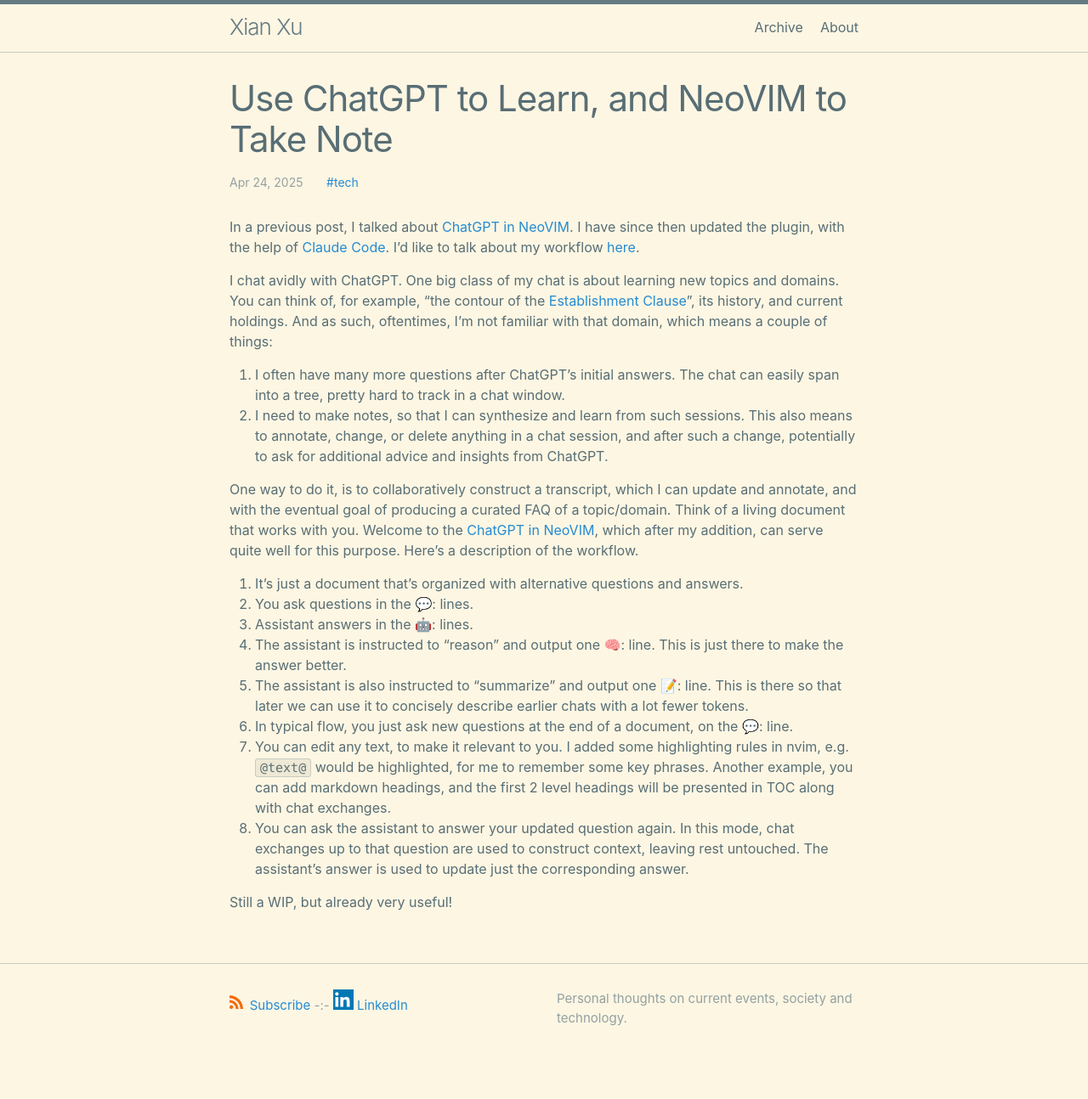
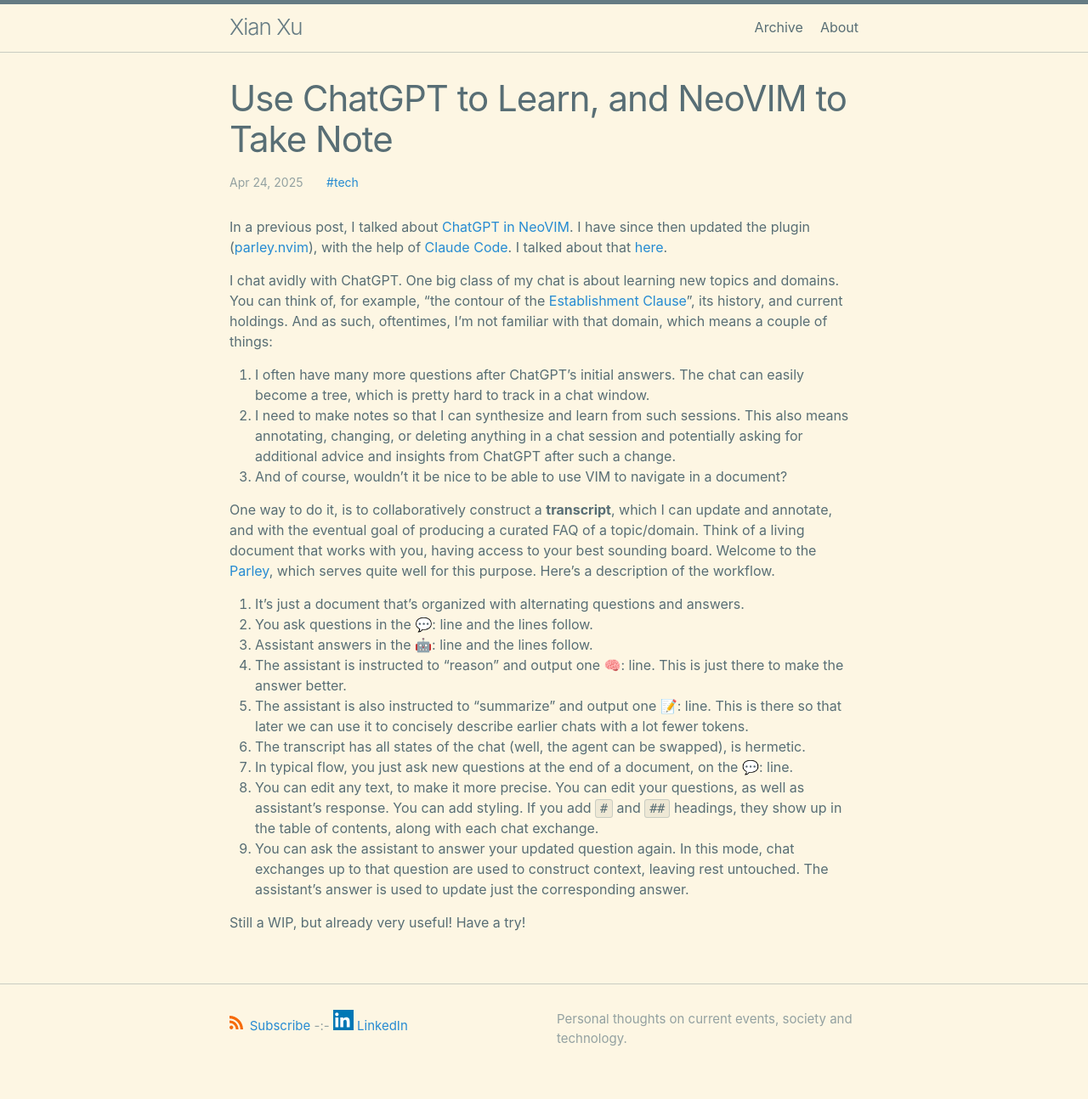
Before and after one commit to xianxu/xianxu.github.io, a Jekyll site: the page built from _posts/2025-04-24-chatgpt-in-neovim-collab.markdown, in a window 1280 px wide. Shown: the whole page at 85% size. Built offline with Jekyll 4.4.1, drawn with Linux system fonts in a browser that asks for light colours; comment, search, counter and statistics services are not loaded; before the commit the page ends 1270 px from its top, so only the background shows below that.

Commit message:
Sync latest _posts from private repo

```diff
--- a/_posts/2025-04-24-chatgpt-in-neovim-collab.markdown
+++ b/_posts/2025-04-24-chatgpt-in-neovim-collab.markdown
@@ -6,22 +6,24 @@
 comments: true
 ---
 
-In a previous post, I talked about [ChatGPT in NeoVIM](https://xianxu.github.io/2025/04/18/chatgpt-in-neovim.html). I have since then updated the plugin, with the help of [Claude Code](https://docs.anthropic.com/en/docs/agents-and-tools/claude-code/overview). I'd like to talk about my workflow [here](https://xianxu.github.io/2025/04/24/claude-code.html).
+In a previous post, I talked about [ChatGPT in NeoVIM](https://xianxu.github.io/2025/04/18/chatgpt-in-neovim.html). I have since then updated the plugin ([parley.nvim](https://github.com/xianxu/parley.nvim)), with the help of [Claude Code](https://docs.anthropic.com/en/docs/agents-and-tools/claude-code/overview). I talked about that [here](https://xianxu.github.io/2025/04/24/claude-code.html).
 
 I chat avidly with ChatGPT. One big class of my chat is about learning new topics and domains. You can think of, for example, "the contour of the [Establishment Clause](https://en.wikipedia.org/wiki/Establishment_Clause)", its history, and current holdings. And as such, oftentimes, I'm not familiar with that domain, which means a couple of things:
 
-1. I often have many more questions after ChatGPT's initial answers. The chat can easily span into a tree, pretty hard to track in a chat window.
-2. I need to make notes, so that I can synthesize and learn from such sessions. This also means to annotate, change, or delete anything in a chat session, and after such a change, potentially to ask for additional advice and insights from ChatGPT.
+1. I often have many more questions after ChatGPT's initial answers. The chat can easily become a tree, which is pretty hard to track in a chat window.
+2. I need to make notes so that I can synthesize and learn from such sessions. This also means annotating, changing, or deleting anything in a chat session and potentially asking for additional advice and insights from ChatGPT after such a change.
+3. And of course, wouldn't it be nice to be able to use VIM to navigate in a document?
 
-One way to do it,  is to collaboratively construct a transcript, which I can update and annotate, and with the eventual goal of producing a curated FAQ of a topic/domain. Think of a living document that works with you. Welcome to the [ChatGPT in NeoVIM](https://xianxu.github.io/2025/04/18/chatgpt-in-neovim.html), which after my addition, can serve quite well for this purpose. Here's a description of the workflow.
+One way to do it,  is to collaboratively construct a **transcript**, which I can update and annotate, and with the eventual goal of producing a curated FAQ of a topic/domain. Think of a living document that works with you, having access to your best sounding board. Welcome to the [Parley](https://github.com/xianxu/parley.nvim), which serves quite well for this purpose. Here's a description of the workflow.
 
-1. It's just a document that's organized with alternative questions and answers.
-2. You ask questions in the 💬: lines.
-3. Assistant answers in the 🤖: lines.
+1. It's just a document that's organized with alternating questions and answers.
+2. You ask questions in the 💬: line and the lines follow.
+3. Assistant answers in the 🤖: line and the lines follow.
 4. The assistant is instructed to "reason" and output one 🧠: line. This is just there to make the answer better.
 5. The assistant is also instructed to "summarize" and output one 📝: line. This is there so that later we can use it to concisely describe earlier chats with a lot fewer tokens.
-6. In typical flow, you just ask new questions at the end of a document, on the 💬: line.
-7. You can edit any text, to make it relevant to you. I added some highlighting rules in nvim, e.g. `@text@` would be highlighted, for me to remember some key phrases. Another example, you can add markdown headings, and the first 2 level headings will be presented in TOC along with chat exchanges.
-8. You can ask the assistant to answer your updated question again. In this mode, chat exchanges up to that question are used to construct context, leaving rest untouched. The assistant's answer is used to update just the corresponding answer.
+6. The transcript has all states of the chat (well, the agent can be swapped), is hermetic.
+7. In typical flow, you just ask new questions at the end of a document, on the 💬: line.
+8. You can edit any text, to make it more precise. You can edit your questions, as well as assistant's response. You can add styling. If you add `#` and `##` headings, they show up in the table of contents, along with each chat exchange.
+10. You can ask the assistant to answer your updated question again. In this mode, chat exchanges up to that question are used to construct context, leaving rest untouched. The assistant's answer is used to update just the corresponding answer.
 
-Still a WIP, but already very useful!
+Still a WIP, but already very useful! Have a try!
```
